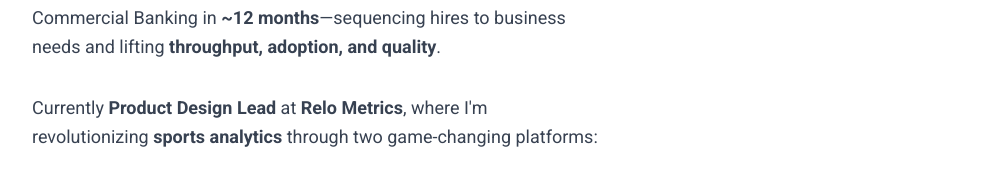
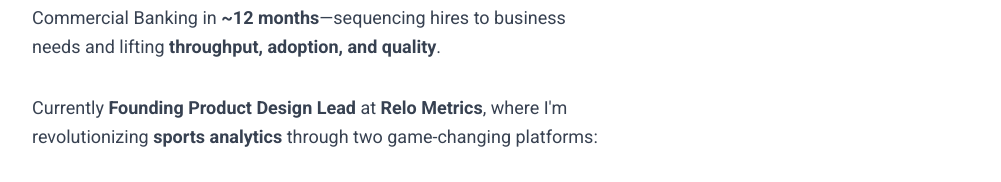
Before and after one commit to johnedelatorre/jdlt.design, a React (Vite) app: page / in a window 1280 px wide. Shown: the part 832-1014 px from the top of the page, without its empty margins (0-1001 px from the left). Built offline with nearby package versions, Linux system fonts and the light colour scheme; a web font is replaced by a local one.

Commit message:
Update Relo Metrics title to Founding Product Design Lead
- Change from 'Product Design Lead' to 'Founding Product Design Lead'
- Maintain same styling and bolding for consistency
- Align with header messaging that emphasizes founding role
- Keep all other copy and formatting unchanged

```diff
--- a/src/pages/HomePage.tsx
+++ b/src/pages/HomePage.tsx
@@ -117,7 +117,7 @@
               </p>
 
               <p className="text-lg text-gray-700 leading-relaxed mb-8">
-                Currently <strong>Product Design Lead</strong> at <strong>Relo Metrics</strong>, where I'm revolutionizing <strong>sports analytics</strong> through two game-changing platforms:
+                Currently <strong>Founding Product Design Lead</strong> at <strong>Relo Metrics</strong>, where I'm revolutionizing <strong>sports analytics</strong> through two game-changing platforms:
               </p>
 
               {/* Relo Census */}
```
